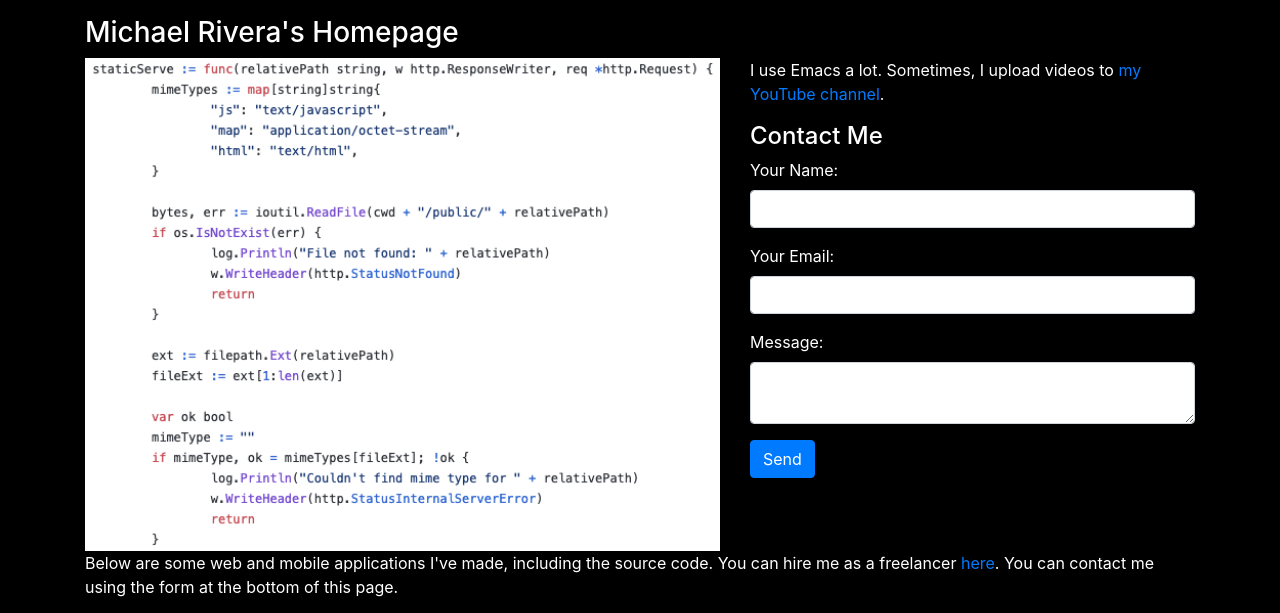
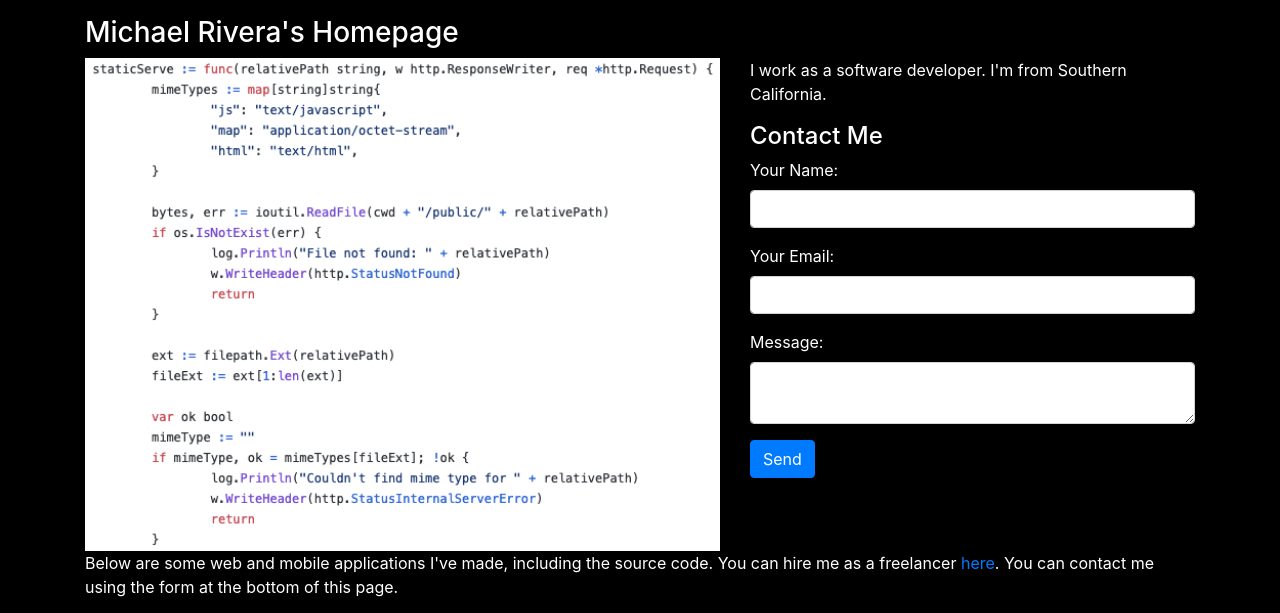
Before and after one commit to mikedll/homepage, a plain HTML site: page index.html in a window 1280 px wide. Shown: the top 613 px of the page. Drawn offline with nearby package versions, Linux system fonts and the light colour scheme.

Commit message:
More realistic intro.

```diff
--- a/index.html
+++ b/index.html
@@ -39,7 +39,7 @@
         </div>
         <div class="col-lg-5">
           <p>
-            I use Emacs a lot. Sometimes, I upload videos to <a href="https://www.youtube.com/channel/UCywbW2we6exG3aOFnYIONeA" target="_blank">my YouTube channel</a>.
+            I work as a software developer. I'm from Southern California.
           </p>
 
           <h4>Contact Me</h4>
```
